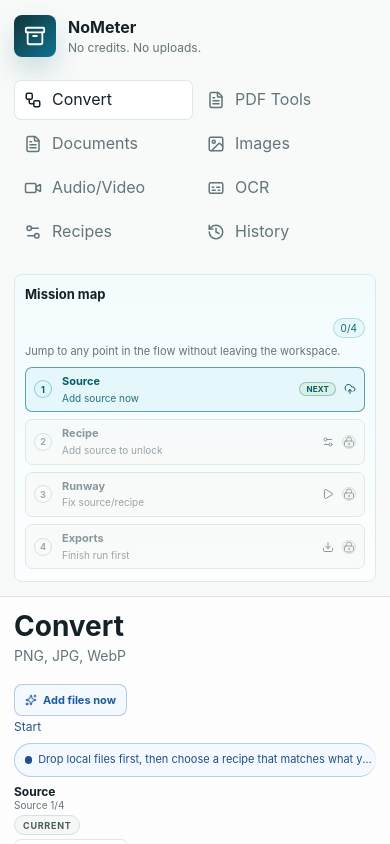
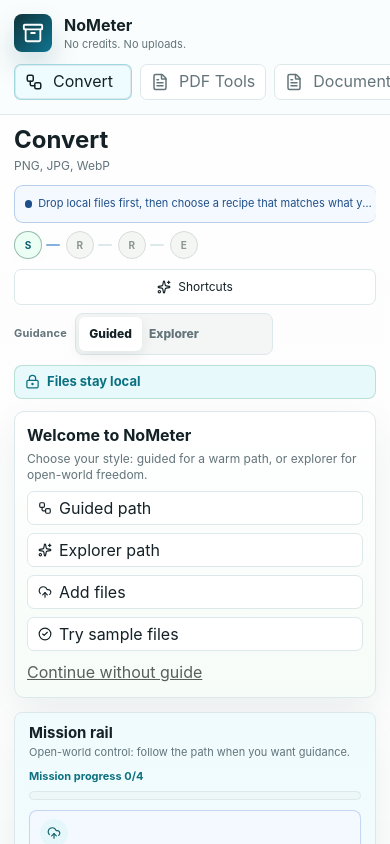
Before and after one commit to Martin123132/NoMeter, a React (Vite) app: page / in a window 390 px wide. Shown: the top 844 px of the page. Built offline with nearby package versions, Linux system fonts and the light colour scheme.

Commit message:
Polish mobile first viewport

```diff
--- a/src/App.css
+++ b/src/App.css
@@ -2629,11 +2629,7 @@
   }
 
   .mission-rail-chevron {
-    margin: 0;
-    transform: rotate(90deg);
-    justify-self: center;
-    border-left-color: transparent;
-    border-top-color: rgba(8, 118, 137, 0.35);
+    display: none;
   }
 
   .shortcut-hud-grid {
@@ -2659,8 +2655,63 @@
 }
 
 @media (max-width: 760px) {
+  .app-shell {
+    display: block;
+  }
+
+  .sidebar {
+    gap: 12px;
+    padding: 14px 14px 10px;
+    background: rgba(250, 253, 253, 0.96);
+  }
+
+  .brand {
+    min-height: 38px;
+  }
+
+  .brand-mark {
+    width: 38px;
+    height: 38px;
+  }
+
+  .brand span {
+    font-size: 11px;
+  }
+
+  .nav-list {
+    display: flex;
+    gap: 8px;
+    margin: 0 -14px;
+    padding: 0 14px 4px;
+    overflow-x: auto;
+    overscroll-behavior-x: contain;
+    scrollbar-width: none;
+  }
+
+  .nav-list::-webkit-scrollbar {
+    display: none;
+  }
+
+  .nav-item {
+    flex: 0 0 auto;
+    width: auto;
+    min-width: 118px;
+    height: 36px;
+    border: 1px solid var(--line);
+    background: #ffffff;
+  }
+
+  .nav-item.active {
+    border-color: rgba(8, 145, 168, 0.34);
+    background: #effcff;
+  }
+
+  .sidebar-map {
+    display: none;
+  }
+
   .workspace {
-    padding: 14px;
+    padding: 12px 14px 14px;
   }
 
   .topbar,
@@ -2672,6 +2723,21 @@
 
   .topbar {
     display: grid;
+    gap: 10px;
+    min-height: auto;
+    margin-bottom: 12px;
+  }
+
+  .topbar > .ghost-button:disabled {
+    display: none;
+  }
+
+  .topbar h1 {
+    font-size: 24px;
+  }
+
+  .topbar p {
+    font-size: 12px;
   }
 
   .drop-zone {
@@ -2703,10 +2769,6 @@
 
   .metric:nth-child(-n + 2) {
     border-bottom: 1px solid var(--line);
-  }
-
-  .nav-list {
-    grid-template-columns: repeat(2, minmax(0, 1fr));
   }
 
   .mission-waypoint {
@@ -2752,10 +2814,12 @@
 
   .route-status {
     max-width: none;
+    min-height: 38px;
+    border-radius: 9px;
   }
 
   .mission-route-radar {
-    order: 1;
+    order: 0;
     justify-content: flex-start;
     overflow-x: auto;
     padding-bottom: 2px;
@@ -2782,6 +2846,12 @@
     display: none;
   }
 
+  .path-strip,
+  .mission-location-strip,
+  .mission-beacon {
+    display: none;
+  }
+
   .path-strip-title {
     font-size: 12px;
   }
@@ -2793,14 +2863,13 @@
   .path-strip-cta,
   .mission-location-cta,
   .mission-beacon-action,
-  .shortcut-toggle,
-  .mode-control,
-  .ghost-button {
+  .mode-control {
     width: 100%;
   }
 
-  .path-strip {
-    grid-template-columns: 1fr;
+  .shortcut-toggle {
+    justify-content: center;
+    min-height: 36px;
   }
 
   .shortcut-hud-grid {
@@ -2811,4 +2880,103 @@
   .shortcut-hud .mission-coach-cta {
     width: 100%;
   }
-}
+
+  .queue-table-wrap {
+    overflow-x: visible;
+  }
+
+  .queue-table,
+  .queue-table tbody,
+  .queue-table tr,
+  .queue-table td {
+    display: block;
+    width: 100%;
+  }
+
+  .queue-table thead {
+    display: none;
+  }
+
+  .queue-table tbody {
+    display: grid;
+    gap: 8px;
+  }
+
+  .queue-table tr {
+    position: relative;
+    display: grid;
+    grid-template-columns: minmax(0, 1fr) auto;
+    gap: 8px 12px;
+    padding: 10px;
+    border: 1px solid var(--line);
+    border-radius: 8px;
+    background: #ffffff;
+  }
+
+  .queue-table td {
+    min-width: 0;
+    padding: 0;
+    border-top: 0;
+    font-size: 12px;
+  }
+
+  .queue-table td:nth-child(1) {
+    grid-column: 1 / -1;
+    padding-right: 34px;
+  }
+
+  .queue-table td:nth-child(2),
+  .queue-table td:nth-child(3),
+  .queue-table td:nth-child(4) {
+    display: inline-flex;
+    align-items: center;
+    gap: 6px;
+  }
+
+  .queue-table td:nth-child(2)::before {
+    content: 'Kind';
+  }
+
+  .queue-table td:nth-child(3)::before {
+    content: 'Size';
+  }
+
+  .queue-table td:nth-child(2)::before,
+  .queue-table td:nth-child(3)::before {
+    color: var(--muted);
+    font-size: 10px;
+    font-weight: 800;
+    text-transform: uppercase;
+  }
+
+  .queue-table td:nth-child(5) {
+    grid-column: 1 / -1;
+  }
+
+  .queue-table td:nth-child(6) {
+    position: absolute;
+    top: 8px;
+    right: 8px;
+    width: auto;
+  }
+
+  .file-cell {
+    align-items: flex-start;
+  }
+
+  .file-cell strong,
+  .file-cell span,
+  .output-cell span {
+    white-space: normal;
+  }
+
+  .status-badge {
+    min-width: 0;
+  }
+
+  .output-cell {
+    padding: 7px 8px;
+    border-radius: 7px;
+    background: #f6fbfc;
+  }
+}
```
